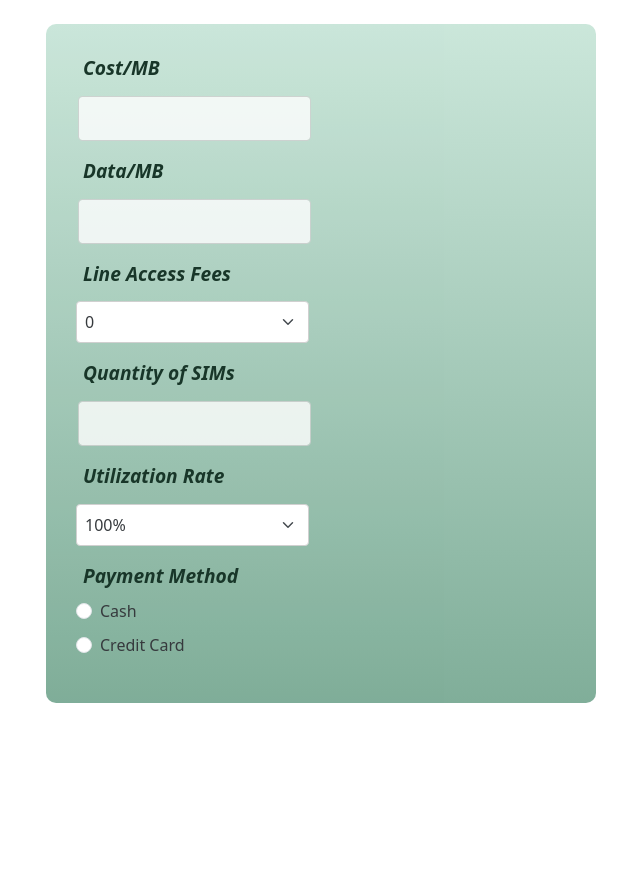
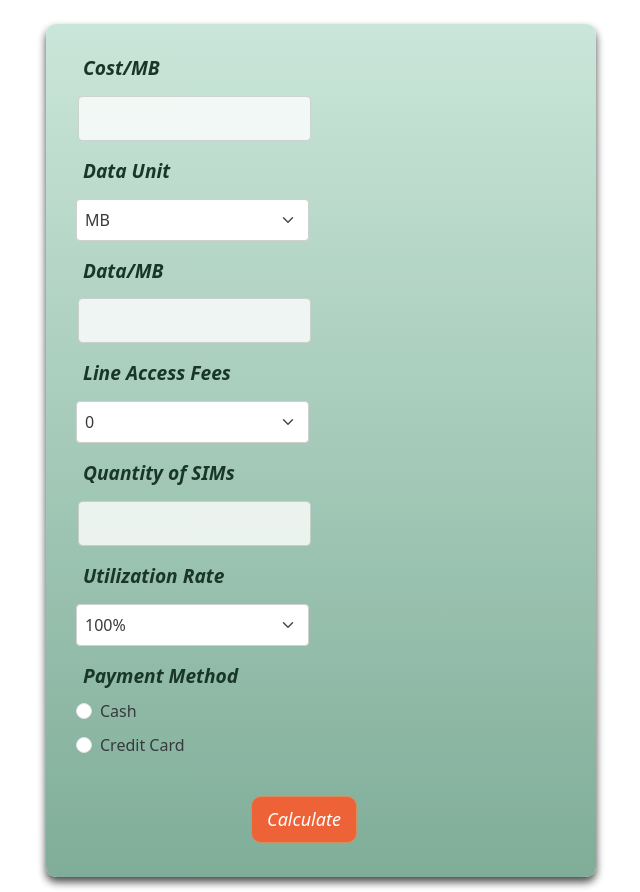
Before and after one commit to ahmedselem798/pricingappV2, a React (Create React App) app in the folder client/: page /price in a window 1280 px wide. Shown: the whole page, without its empty margins (319-959 px from the left). Before the commit the page ends 800 px from the top, so only its background shows below. Built offline with nearby package versions, Linux system fonts and the light colour scheme.

Commit message:
latestPricingUpdate

```diff
--- a/client/src/Components/PricingForm/PricingForm.css
+++ b/client/src/Components/PricingForm/PricingForm.css
@@ -3,6 +3,7 @@
     margin: auto;
     margin-top: 10px;
     margin-bottom: 15px;
+    box-shadow: 0 5px 9px rgba(0, 0, 0, 0.8);
   }
 
   /* .container-background {
@@ -47,31 +48,8 @@
     margin-bottom: 10px;
   }
 
-  .checkbox-label {
-    margin-left: 10px;
+  .btn-primary{
+    margin-top: 10%;
+    margin-left: 75%;
+    margin-bottom: -5%;
   }
-
-  .checkbox-options {
-    margin-left: 20px;
-  }
-
-  .checkbox-options select {
-    margin-top: 5px;
-  }
-
-  .radio-group {
-    display: flex;
-    flex-direction: column;
-  }
-
-  .radio-label {
-    margin-right: 10px;
-  }
-
-  .checkbox-options {
-    margin-left: 20px;
-  }
-
-  .checkbox-options select {
-    margin-top: 5px;
-  }
--- a/client/src/Components/PricingForm/PricingForm.js
+++ b/client/src/Components/PricingForm/PricingForm.js
@@ -1,10 +1,244 @@
+
+// import React, { useState } from 'react';
+// import './PricingForm.css';
+
+// const PricingForm = () => {
+//   const [paymentMethod, setPaymentMethod] = useState('');
+//   const [dataUnit, setDataUnit] = useState('MB');
+//   const [dataValue, setDataValue] = useState('');
+//   const [convertedValue, setConvertedValue] = useState('');
+
+//   const handleDataUnitChange = (e) => {
+//     setDataUnit(e.target.value);
+//   };
+
+//   const handleDataValueChange = (e) => {
+//     const value = e.target.value;
+//     setDataValue(value);
+
+//     // Convert the value and update the convertedValue state
+//     if (dataUnit === 'GB') {
+//       const converted = convertGBtoMB(value);
+//       setConvertedValue(`${converted} MB`);
+//     } else {
+//       setConvertedValue('');
+//     }
+//   };
+
+//   // Function to convert GB to MB
+//   const convertGBtoMB = (value) => {
+//     const GBtoMBConversion = 1024;
+//     return value * GBtoMBConversion;
+//   };
+
+//   const handlePaymentMethodChange = (e) => {
+//     setPaymentMethod(e.target.value);
+//   };
+
+//   const [showCreditCardFees, setShowCreditCardFees] = useState(false);
+//   const [showCreditTransactionFees, setShowCreditTransactionFees] = useState(false);
+
+//   const handleCreditCardFeesChange = (e) => {
+//     setShowCreditCardFees(e.target.checked);
+//   };
+
+//   const handleCreditTransactionFeesChange = (e) => {
+//     setShowCreditTransactionFees(e.target.checked);
+//   };
+
+//   return (
+//     <div className="container mt-4">
+//       <div className="row">
+//         <div className="col-md-6">
+//           <div className="mb-3">
+//             <label htmlFor="costPerMB" className="form-label">
+//               Cost/MB
+//             </label>
+//             <input type="text" className="form-control" id="costPerMB" />
+//           </div>
+//           <div className="mb-3">
+//             <label htmlFor="dataUnit" className="form-label">
+//               Data Unit
+//             </label>
+//             <select
+//               className="form-select"
+//               id="dataUnit"
+//               value={dataUnit}
+//               onChange={handleDataUnitChange}
+//             >
+//               <option value="MB">MB</option>
+//               <option value="GB">GB</option>
+//             </select>
+//           </div>
+//           <div className="mb-3">
+//             <label htmlFor="data" className="form-label">
+//               Data/{dataUnit}
+//             </label>
+//             <input
+//               type="text"
+//               className="form-control"
+//               id="data"
+//               value={dataValue}
+//               onChange={handleDataValueChange}
+//             />
+//           </div>
+//           <div className="mb-3">
+//             <label htmlFor="convertedValue" className="form-label">
+//               Converted Value
+//             </label>
+//             <input
+//               type="text"
+//               className="form-control"
+//               id="convertedValue"
+//               value={convertedValue}
+//               readOnly
+//             />
+//           </div>
+//           <div className="mb-3">
+//             <label htmlFor="laf" className="form-label">
+//               Line Access Fees
+//             </label>
+//             <select className="form-select" id="laf">
+//               <option value="0">0</option>
+//               <option value="0.25">0.25</option>
+//               <option value="0.35">0.35</option>
+//             </select>
+//           </div>
+//           <div className="mb-3">
+//             <label htmlFor="quantityOfSIMs" className="form-label">
+//               Quantity of SIMs
+//             </label>
+//             <input type="text" className="form-control" id="quantityOfSIMs" />
+//           </div>
+//           <div className="mb-3">
+//             <label htmlFor="ur" className="form-label">
+//               Utilization Rate
+//             </label>
+//             <select className="form-select" id="ur">
+//               <option value="100%">100%</option>
+//               <option value="90%">90%</option>
+//               <option value="80%">80%</option>
+//               <option value="70%">70%</option>
+//               <option value="60%">60%</option>
+//               <option value="50%">50%</option>
+//             </select>
+//           </div>
+//           <div className="mb-3">
+//             <label htmlFor="paymentMethod" className="form-label">
+//               Payment Method
+//             </label>
+//             <div className="form-check">
+//               <input
+//                 type="radio"
+//                 className="form-check-input"
+//                 id="cash"
+//                 name="paymentMethod"
+//                 value="cash"
+//                 checked={paymentMethod === 'cash'}
+//                 onChange={handlePaymentMethodChange}
+//               />
+//               <label className="form-check-label" htmlFor="cash">
+//                 Cash
+//               </label>
+//             </div>
+//             <div className="form-check">
+//               <input
+//                 type="radio"
+//                 className="form-check-input"
+//                 id="creditCard"
+//                 name="paymentMethod"
+//                 value="creditCard"
+//                 checked={paymentMethod === 'creditCard'}
+//                 onChange={handlePaymentMethodChange}
+//               />
+//               <label className="form-check-label" htmlFor="creditCard">
+//                 Credit Card
+//               </label>
+//             </div>
+//           </div>
+//           {paymentMethod === 'creditCard' && (
+//             <div className="mb-3">
+//               <div className="form-check">
+//                 <input
+//                   type="checkbox"
+//                   className="form-check-input"
+//                   id="creditCardFees"
+//                   onChange={handleCreditCardFeesChange}
+//                 />
+//                 <label className="form-check-label" htmlFor="creditCardFees">
+//                   Credit Card Fees
+//                 </label>
+//                 {showCreditCardFees && (
+//                   <select className="form-select" id="creditCardFeesOptions">
+//                     <option value="3%">3%</option>
+//                     <option value="3.5%">3.5%</option>
+//                     <option value="4%">4%</option>
+//                     <option value="4.5%">4.5%</option>
+//                   </select>
+//                 )}
+//               </div>
+//               <div className="form-check">
+//                 <input
+//                   type="checkbox"
+//                   className="form-check-input"
+//                   id="creditTransactionFees"
+//                   onChange={handleCreditTransactionFeesChange}
+//                 />
+//                 <label
+//                   className="form-check-label"
+//                   htmlFor="creditTransactionFees"
+//                 >
+//                   Credit Transaction Fees
+//                 </label>
+//                 {showCreditTransactionFees && (
+//                   <select className="form-select" id="creditTransactionFeesOptions">
+//                     <option value="0.30">0.30</option>
+//                     <option value="0.40">0.40</option>
+//                     <option value="0.50">0.50</option>
+//                   </select>
+//                 )}
+//               </div>
+//             </div>
+//           )}
+//         </div>
+//       </div>
+//     </div>
+//   );
+// };
+
+// export default PricingForm;
+
 import React, { useState } from 'react';
-import './PricingForm.css'
-// import formbg4 from "../../images/formbg4.jpg";
-
+import './PricingForm.css';
 
 const PricingForm = () => {
   const [paymentMethod, setPaymentMethod] = useState('');
+  const [dataUnit, setDataUnit] = useState('MB');
+  const [dataValue, setDataValue] = useState('');
+  const [convertedValue, setConvertedValue] = useState('');
+
+  const handleDataUnitChange = (e) => {
+    setDataUnit(e.target.value);
+  };
+
+  const handleDataValueChange = (e) => {
+    const value = e.target.value;
+    setDataValue(value);
+
+    // Convert the value and update the convertedValue state
+    if (dataUnit === 'GB') {
+      const converted = convertGBtoMB(value);
+      setConvertedValue(`${converted} MB`);
+    } else {
+      setConvertedValue('');
+    }
+  };
+
+  // Function to convert GB to MB
+  const convertGBtoMB = (value) => {
+    const GBtoMBConversion = 1024;
+    return value * GBtoMBConversion;
+  };
 
   const handlePaymentMethodChange = (e) => {
     setPaymentMethod(e.target.value);
@@ -32,10 +266,46 @@ const PricingForm = () => {
             <input type="text" className="form-control" id="costPerMB" />
           </div>
           <div className="mb-3">
+            <label htmlFor="dataUnit" className="form-label">
+              Data Unit
+            </label>
+            <select
+              className="form-select"
+              id="dataUnit"
+              value={dataUnit}
+              onChange={handleDataUnitChange}
+            >
+              <option value="MB">MB</option>
+              <option value="GB">GB</option>
+            </select>
+          </div>
+          <div className="mb-3">
             <label htmlFor="data" className="form-label">
-              Data/MB
+              Data/{dataUnit}
             </label>
-            <input type="text" className="form-control" id="data" />
+            <input
+              type="text"
+              className="form-control"
+              id="data"
+              value={dataValue}
+              onChange={handleDataValueChange}
+            />
+          </div>
+          <div className="mb-3">
+            {dataUnit === 'GB' && (
+              <label htmlFor="convertedValue" className="form-label">
+                Converted Value
+              </label>
+            )}
+            {dataUnit === 'GB' && (
+              <input
+                type="text"
+                className="form-control"
+                id="convertedValue"
+                value={convertedValue}
+                readOnly
+              />
+            )}
           </div>
           <div className="mb-3">
             <label htmlFor="laf" className="form-label">
@@ -114,6 +384,7 @@ const PricingForm = () => {
                 {showCreditCardFees && (
                   <select className="form-select" id="creditCardFeesOptions">
                     <option value="3%">3%</option>
+                    <option value="3.5%">3.5%</option>
                     <option value="4%">4%</option>
                     <option value="4.5%">4.5%</option>
                   </select>
@@ -142,6 +413,11 @@ const PricingForm = () => {
               </div>
             </div>
           )}
+          <div className="mb-3">
+            <button type="button" className="btn btn-primary">
+              Calculate
+            </button>
+          </div>
         </div>
       </div>
     </div>
```
